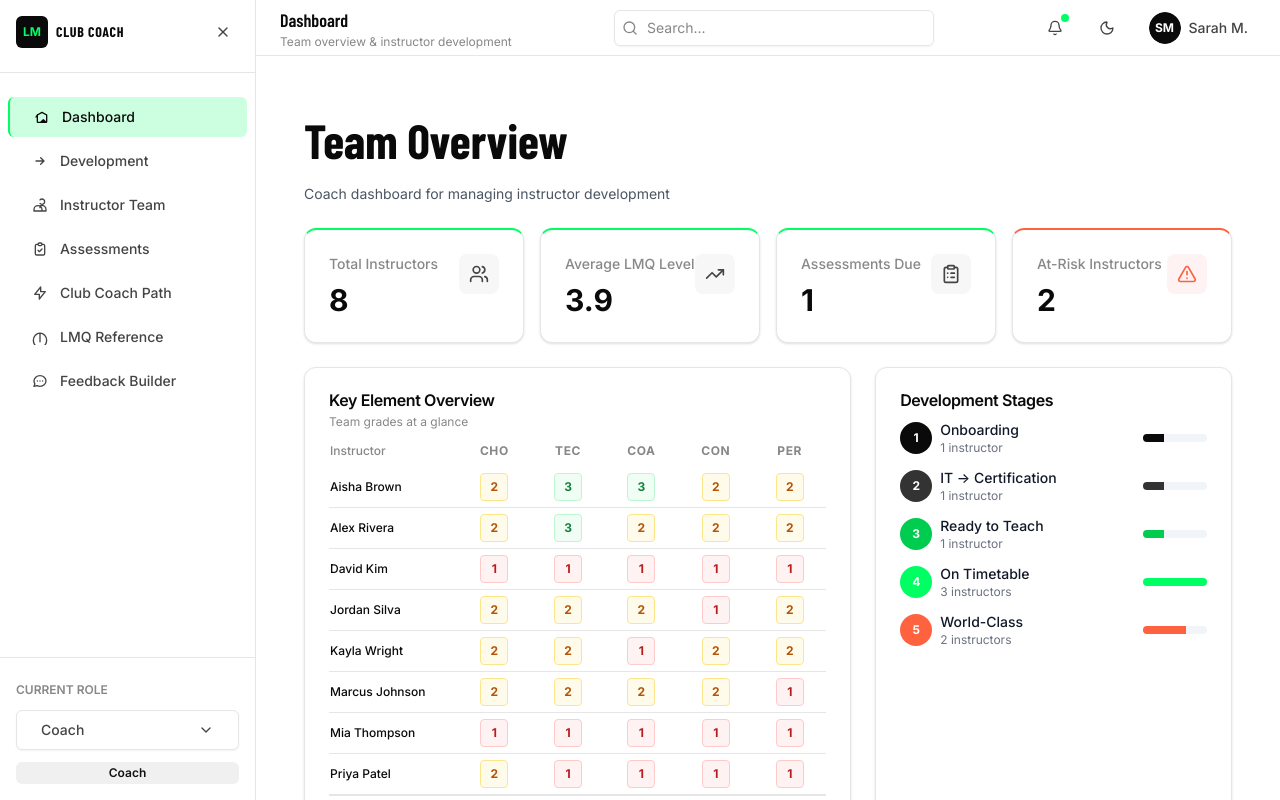
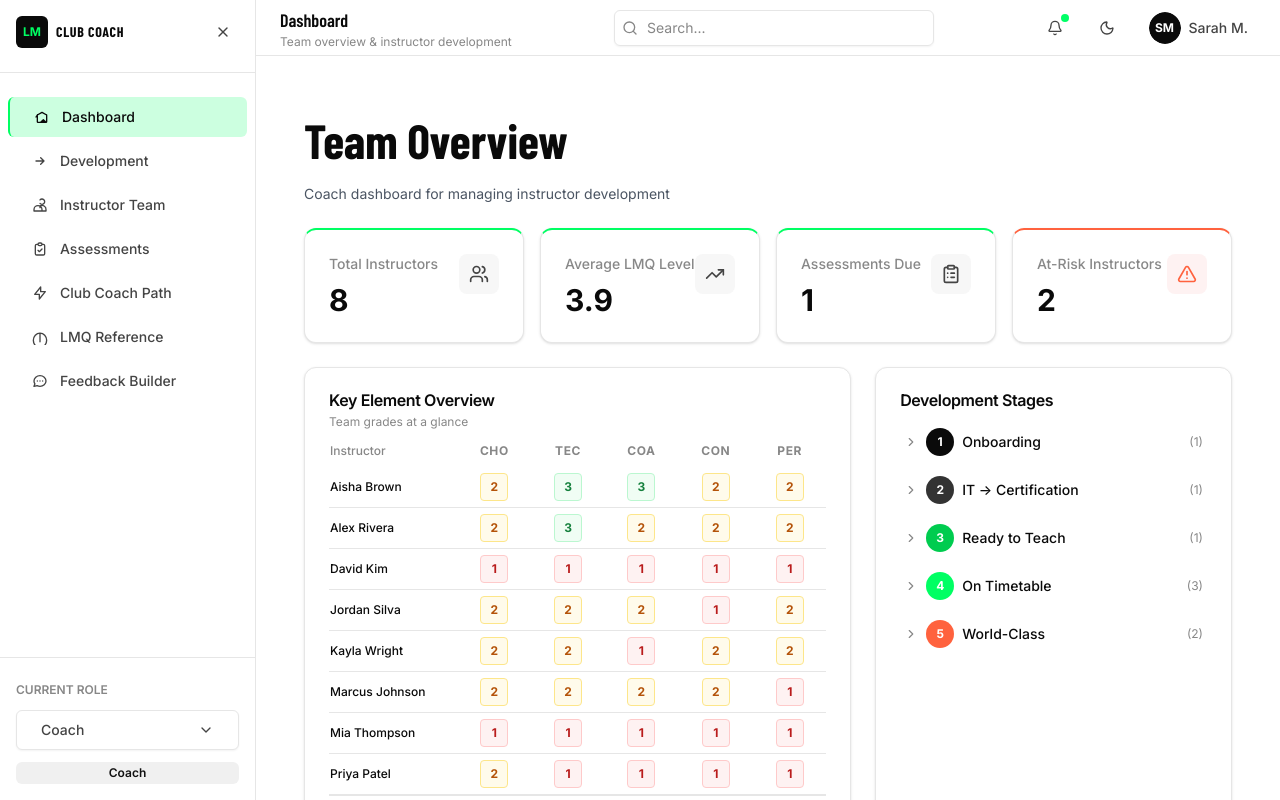
Before and after one commit to amystyles/lm-club-coach, a React (Vite) app: page / in a window 1280 px wide. Built offline with nearby package versions, Linux system fonts and the light colour scheme.

Commit message:
feat: expandable Development Stages widget with next milestones and At Risk badges

```diff
--- a/src/pages/Dashboard.tsx
+++ b/src/pages/Dashboard.tsx
@@ -1,3 +1,4 @@
+import { useState } from 'react';
 import type { Instructor } from '@/data/types';
 import { instructors, assessments, STAGE_DATA, KEY_ELEMENT_LABELS } from '@/data/mock-data';
 import KeyElementHeatmap from '@/components/KeyElementHeatmap';
@@ -8,7 +9,7 @@ import { Button } from '@/components/ui/button';
 import { Avatar, AvatarFallback } from '@/components/ui/avatar';
 import { Separator } from '@/components/ui/separator';
 import { Table, TableHeader, TableRow, TableHead, TableBody, TableCell } from '@/components/ui/table';
-import { Users, TrendingUp, ClipboardList, AlertTriangle } from 'lucide-react';
+import { Users, TrendingUp, ClipboardList, AlertTriangle, ChevronRight } from 'lucide-react';
 
 interface DashboardProps {
   onViewInstructor: (id: string, source: 'dashboard' | 'roster') => void;
@@ -72,6 +73,14 @@ function getStageDistribution(): Record<number, number> {
   return dist;
 }
 
+const NEXT_MILESTONE: Record<number, string> = {
+  1: 'Complete IT submission',
+  2: 'Submit full class video for Certification',
+  3: 'Get on club timetable',
+  4: 'Eligible for Grade Review',
+  5: 'Continue development & mentor others',
+};
+
 
 export default function Dashboard({ onViewInstructor }: DashboardProps) {
   const averageLMQ = (
@@ -84,7 +93,16 @@ export default function Dashboard({ onViewInstructor }: DashboardProps) {
   ).length;
 
   const stageDist = getStageDistribution();
-  const maxStageCount = Math.max(...Object.values(stageDist));
+  const [expandedStages, setExpandedStages] = useState<Set<number>>(new Set());
+
+  const toggleStage = (stage: number) => {
+    setExpandedStages(prev => {
+      const next = new Set(prev);
+      if (next.has(stage)) next.delete(stage);
+      else next.add(stage);
+      return next;
+    });
+  };
 
   const scheduledAssessments = assessments.filter((a) => a.status === 'scheduled');
 
@@ -164,27 +182,48 @@ export default function Dashboard({ onViewInstructor }: DashboardProps) {
           <CardHeader className="pb-3">
             <CardTitle>Development Stages</CardTitle>
           </CardHeader>
-          <CardContent className="space-y-3">
+          <CardContent className="space-y-1">
             {STAGE_DATA.map((stageInfo) => {
               const count = stageDist[stageInfo.stage] || 0;
-              const percentage = maxStageCount > 0 ? (count / maxStageCount) * 100 : 0;
+              const isExpanded = expandedStages.has(stageInfo.stage);
+              const stageInstructors = instructors.filter(i => i.stage === stageInfo.stage);
               return (
-                <div key={stageInfo.stage} className="flex items-center gap-2">
-                  <div
-                    className="w-8 h-8 rounded-full flex items-center justify-center flex-shrink-0"
-                    style={{ backgroundColor: stageInfo.color }}
+                <div key={stageInfo.stage}>
+                  <button
+                    onClick={() => toggleStage(stageInfo.stage)}
+                    className="w-full flex items-center gap-2 py-2 px-1 rounded hover:bg-slate-50 cursor-pointer transition-colors text-left"
                   >
-                    <span className="text-xs font-bold text-white">{stageInfo.stage}</span>
-                  </div>
-                  <div className="flex-1 min-w-0">
-                    <p className="text-sm font-medium text-gray-900 truncate">{stageInfo.name}</p>
-                    <p className="text-xs text-gray-500">{count} instructor{count !== 1 ? 's' : ''}</p>
-                  </div>
-                  <div className="w-16 h-2 bg-slate-100 rounded overflow-hidden flex-shrink-0">
+                    <ChevronRight
+                      className={`w-3.5 h-3.5 text-muted-foreground flex-shrink-0 transition-transform duration-200 ${isExpanded ? 'rotate-90' : ''}`}
+                    />
                     <div
-                      className="h-full"
-                      style={{ width: `${percentage}%`, backgroundColor: stageInfo.color }}
-                    />
+                      className="w-7 h-7 rounded-full flex items-center justify-center flex-shrink-0"
+                      style={{ backgroundColor: stageInfo.color }}
+                    >
+                      <span className="text-xs font-bold text-white">{stageInfo.stage}</span>
+                    </div>
+                    <span className="flex-1 text-sm font-medium text-foreground truncate">{stageInfo.name}</span>
+                    <span className="text-xs text-muted-foreground flex-shrink-0">({count})</span>
+                  </button>
+
+                  <div className={`overflow-hidden transition-all duration-200 ${isExpanded ? 'max-h-96' : 'max-h-0'}`}>
+                    <div className="pl-10 pb-2 space-y-1.5">
+                      {stageInstructors.map(instructor => {
+                        const riskBg = instructor.riskLevel === 'high'
+                          ? 'bg-red-100 text-red-800'
+                          : 'bg-yellow-100 text-yellow-800';
+                        const riskLabel = instructor.riskLevel === 'high' ? 'High Risk' : 'At Risk';
+                        return (
+                          <div key={instructor.id} className="flex items-center gap-2 flex-wrap">
+                            <span className="text-sm font-medium text-foreground">{instructor.name}</span>
+                            <span className="text-xs text-muted-foreground">— {NEXT_MILESTONE[stageInfo.stage]}</span>
+                            {instructor.riskLevel !== 'low' && (
+                              <Badge className={`text-xs ${riskBg}`} variant="outline">{riskLabel}</Badge>
+                            )}
+                          </div>
+                        );
+                      })}
+                    </div>
                   </div>
                 </div>
               );
```
